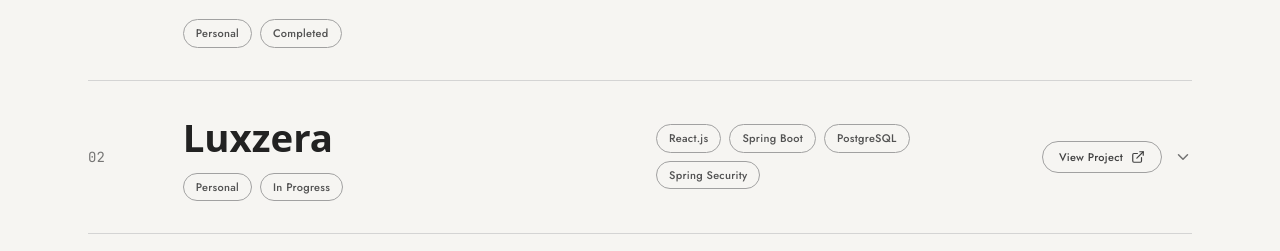
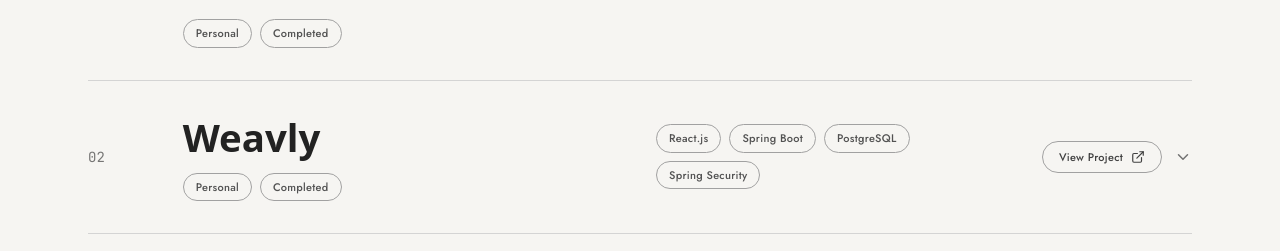
Before and after one commit to Ch-saketh/saketh-chokkapu-portfolio, a React (Vite) app in the folder Portfolio/: page / in a window 1280 px wide. Shown: the part 1327-1578 px from the top of the page. Built offline with nearby package versions, Linux system fonts and the light colour scheme; a web font is replaced by a local one.

Commit message:
Update Luxzera project to Weavly with live store URL

```diff
--- a/Portfolio/src/components/Home/About.tsx
+++ b/Portfolio/src/components/Home/About.tsx
@@ -27,7 +27,7 @@ const journeyItems = [
     year: "2025",
     title: "Full-Stack Web & Cryptographic Desktop Projects",
     details:
-      "Engineered real-world full-stack and desktop systems. Developed LuxZera (Spring Boot/React/PostgreSQL) with dimension-mapping, resolving Hibernate N+1 queries to cut read latency from 150ms to 60ms. Built QMail, a privacy-focused Electron.js desktop client with IMAP/SMTP handlers and AES-256/RSA file encryption.",
+      "Engineered real-world full-stack and desktop systems. Developed Weavly (Spring Boot/React/PostgreSQL) with dimension-mapping, resolving Hibernate N+1 queries to cut read latency from 150ms to 60ms. Built QMail, a privacy-focused Electron.js desktop client with IMAP/SMTP handlers and AES-256/RSA file encryption.",
   },
   {
     year: "2025",
--- a/Portfolio/src/components/Light/LightAbout.tsx
+++ b/Portfolio/src/components/Light/LightAbout.tsx
@@ -25,7 +25,7 @@ const journeyItems = [
     year: "2025",
     title: "Full-Stack Web & Cryptographic Desktop Projects",
     details:
-      "Engineered real-world full-stack and desktop systems. Developed LuxZera (Spring Boot/React/PostgreSQL) with dimension-mapping, resolving Hibernate N+1 queries to cut read latency from 150ms to 60ms. Built QMail, a privacy-focused Electron.js desktop client with IMAP/SMTP handlers and AES-256/RSA file encryption.",
+      "Engineered real-world full-stack and desktop systems. Developed Weavly (Spring Boot/React/PostgreSQL) with dimension-mapping, resolving Hibernate N+1 queries to cut read latency from 150ms to 60ms. Built QMail, a privacy-focused Electron.js desktop client with IMAP/SMTP handlers and AES-256/RSA file encryption.",
   },
   {
     year: "2025",
--- a/Portfolio/src/pages/Home.tsx
+++ b/Portfolio/src/pages/Home.tsx
@@ -37,18 +37,18 @@ const projects: projectItem[] = [
     projectType: "personal",
   },
   {
-    title: "Luxzera",
+    title: "Weavly",
     description:
-      "A next-generation e-commerce ecosystem that replaces traditional keyword search with semantic, AI-driven product discovery. Luxzera utilizes advanced vector embedding models to interpret natural language intent, ensuring users find highly relevant products with low latency.",
+      "A next-generation e-commerce ecosystem that replaces traditional keyword search with semantic, AI-driven product discovery. Weavly utilizes advanced vector embedding models to interpret natural language intent, ensuring users find highly relevant products with low latency.",
     tech: ["React.js", "Spring Boot", "PostgreSQL", "Spring Security", "WebFlux", "Hugging Face API"],
-    link: "https://luxzera.vercel.app/",
+    link: "https://www.weavly.store/",
     image: [
       "/assets/Luxzera/LX-1.png",
       "/assets/Luxzera/LX-2.png",
       "/assets/Luxzera/LX-3.png",
       "/assets/Luxzera/LX-4.png",
     ],
-    status: "in-progress",
+    status: "completed",
     projectType: "personal",
   },
   {
```
